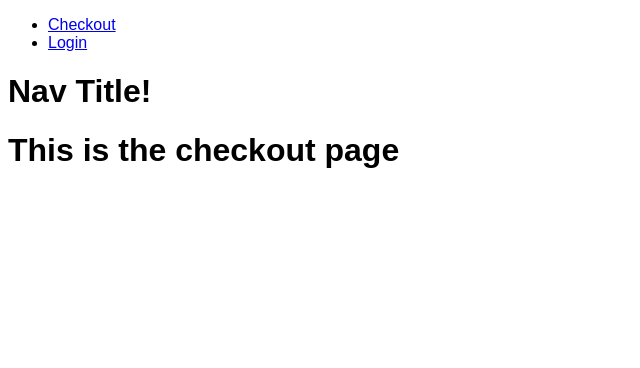
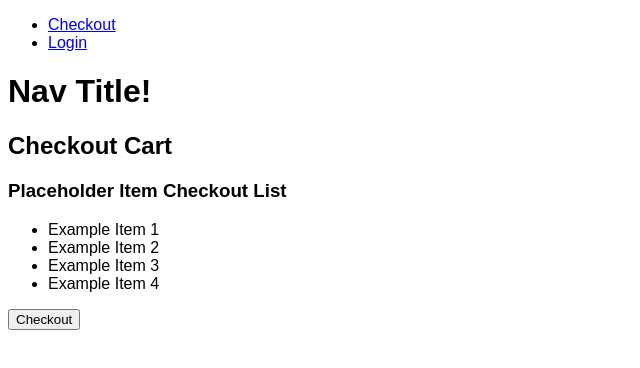
Before and after one commit to 241209-NET/Team4.FRONTEND, a React (Vite) app in the folder Ecommerce-app/: page /checkout in a window 1280 px wide. Shown: the top 368 px of the page, without its empty margins (0-640 px from the left). Built offline with nearby package versions, Linux system fonts and the light colour scheme; no server answers.

Commit message:
initial checkout work

```diff
--- a/Ecommerce-app/src/Components/Checkout.jsx
+++ b/Ecommerce-app/src/Components/Checkout.jsx
@@ -1,12 +1,145 @@
-
+import React, {useState, useEffect} from "react"
+import axios from "axios"
 
 function Checkout() {
 
-    return (
-        <div>
-            <h1>This is the checkout page</h1>
-        </div>
-    )
+     //Setting up state variables
+    const [isHidden, setIsHidden] = useState(true);
+
+     const [pokemonToFind, setPokemonToFind] = useState(1); //By default, it loads Bulbasaur
+     const [pokemonData, setPokemonData] = useState(null); //By default, before the user searches this is null
+
+     //Setting up our useEffect to fetch pokemon data when component mounts OR when it re-renders
+     useEffect(() => {
+
+         //This is a function that I will call to send that GET request to the pokeAPI
+         const fetchPokemonData = async () => {
+             try{
+                 //First we try to get a response from pokeAPI
+                 const response = await axios.get(`https://pokeapi.co/api/v2/pokemon/${pokemonToFind}`);
+
+                 setPokemonData({
+                     name: response.data.name,
+                     sprite: response.data.sprites.front_default,
+                     types: response.data.types.map((typeInfo) => typeInfo.type.name).join(', '),
+                 });
+
+             } catch (error) {
+                 console.error('Error fetching Pokemon data:', error)
+                 setPokemonData(null);
+             }
+         };
+
+         //Here we just call the function
+         fetchPokemonData();
+
+     }, [pokemonToFind]); // UseEffect exepcts a dependency array as a second argument.
+     //Even if you have none, omitting this can result in an infinite loop.
+
+     const handleInputChange = (event) => {
+         setPokemonToFind(event.target.value);
+     }
+
+     const handleCheckout = () => {
+        setIsHidden(!isHidden);
+     }
+
+
+   return (
+     <div>
+         <h2>Checkout Cart</h2>
+         <h3>Placeholder Item Checkout List</h3>
+         <ul>
+            <li>Example Item 1</li>
+            <li>Example Item 2</li>
+            <li>Example Item 3</li>
+            <li>Example Item 4</li>
+         </ul>
+
+         <div>
+            <input
+                type="submit"
+                value="Checkout"
+                onClick={handleCheckout}
+                hidden={!isHidden}
+                //placeholder='Enter pokemon to search for'
+            />
+         </div>
+
+        <div class="AddressCheckout" hidden={isHidden}>
+            <br></br>
+            <label for="streetaddress">Street Address:</label><br></br>
+            <input
+                type="text"
+                id="streeaddress"
+                name="streetaddress"
+                //value="Enter Street Address"
+                onChange={handleInputChange}
+                placeholder='Enter Street Address'
+            />
+            <br></br><br></br>
+
+            <label for="city">City:</label><br></br>
+            <input
+                type="text"
+                id="city"
+                name="city"
+                //value="Enter Street Address"
+                onChange={handleInputChange}
+                placeholder='Enter City'
+            />
+            <br></br><br></br>
+
+            <label for="stateaddress">State:</label><br></br>
+            <input
+                type="text"
+                id="stateaddress"
+                name="stateaddress"
+                //value="Enter Street Address"
+                onChange={handleInputChange}
+                placeholder='Enter State'
+            />
+            <br></br><br></br>
+
+            <label for="zipcode">Zipcode:</label><br></br>
+            <input
+                type="text"
+                id="zipcode"
+                name="zipcode"
+                //value="Enter Street Address"
+                onChange={handleInputChange}
+                placeholder='Enter Zipcode'
+            />
+            <br></br><br></br>
+
+            <input
+                type="submit"
+                value="Confirm Address"
+                //onChange={handleInputChange}
+                //placeholder='Enter pokemon to search for'
+            />
+         </div>
+
+         {/* Conditionally render the pokeData if any has ben returned
+         {
+             pokemonData ? (
+                 <div>
+                     <h3>{pokemonData.name}</h3>
+                     <img src={pokemonData.sprite} alt={pokemonData.name} />
+                     <p>Type(s): {pokemonData.types}</p>
+                 </div>
+             ) : (
+                 <div>
+                     <p>Loading Pokemon data...</p>
+                 </div>
+             )
+         }
+             */}
+
+
+
+     </div>
+   )
 
 }
 
```
